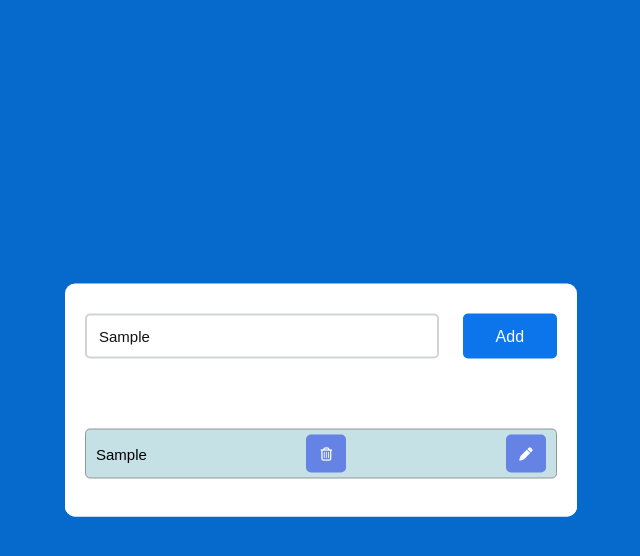
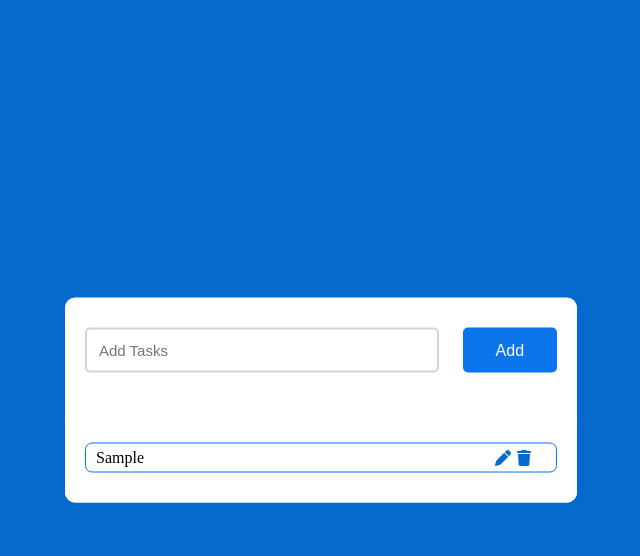
Before and after one commit to Asuzaka/to-do-app, a plain HTML site: page index.html in a window 1280 px wide. Both pictures are taken after typing "Sample" into the empty fields and a click on the button "Add". Shown: the whole page, without its empty margins (319-959 px from the left). Drawn offline with Linux system fonts and the light colour scheme.

Commit message:
Ver.2
All the bugs fixed everything works well.

```diff
--- a/index.html
+++ b/index.html
@@ -12,8 +12,10 @@
         <div id="newtask">
             <input type="text" placeholder="Add Tasks">
             <button id="push">Add</button>
+            <button id="save" class="hide">Save</button>
         </div>
-        <div id="tasks"></div>
+        <ul id="tasks">
+        </ul>
     </div>
     <script type="text/javascript" src="script.js"></script>
 </body>
--- a/script.js
+++ b/script.js
@@ -1,52 +1,43 @@
+"use strict"
+const ul = document.querySelector('#tasks')
+const button = document.querySelector('#push')
+button.addEventListener('click', () => {
+    if (document.querySelector('input').value == '') {
+        alert("Bo'sh bo'lishi mumkin emas")
+    }
+    else {
+        const li = document.createElement('li')
+        const a = document.createElement('a')
+        a.textContent = document.querySelector('input').value
+        ul.prepend(li)
+        document.querySelector('input').value = ''
+        const spanDelete = document.createElement('span')
+        const spanEdit = document.createElement('span')
+        li.prepend(a)
+        li.append(spanEdit, spanDelete)
+        spanEdit.className = 'edit fa-solid fa-pen'
+        spanDelete.className = 'delete fa-solid fa-trash'
+    }
+})
 
-document.querySelector('#push').onclick = function () {
-    if (document.querySelector('#newtask input').value.length == 0) {
-        alert("Ma'lumot bo'sh bo'lishi mumkin emas!")
+
+ul.addEventListener('click', (e) => {
+    if (e.target.nodeName == 'LI') {
+        e.target.classList.toggle('completed')
     }
-
-    else {
-        document.querySelector('#tasks').innerHTML += `
-            <div class="task">
-                <span id="taskname">
-                    ${document.querySelector('#newtask input').value}
-                </span>
-                <button class="delete">
-                    <i class="far fa-trash-alt"></i>
-                </button>
-                <button class="edit">
-                    <i class="fa-solid fa-pen"></i>
-                </button>
-            </div>
-        `;
-        var new_tasks = document.querySelectorAll('.edit');
-        var current_tasks = document.querySelectorAll(".delete");
-        for (var i = 0; i < new_tasks.length; i++) {
-            new_tasks[i].onclick = function () {
-                newData = prompt()
-                let c = current_tasks
-                if (newData === '') {
-                    alert("Ma'lumot bo'sh bo'lishi mumkin emas!")
-                    return;
-                }
-                else {
-                    this.parentNode.innerHTML = `
-                <span id="taskname">
-                    ${newData}
-                </span>
-                <button class="delete">
-                    <i class="far fa-trash-alt"></i>
-                </button>
-                <button class="edit">
-                    <i class="fa-solid fa-pen"></i>
-                </button>`
-                }
-            }
+    else if (e.target.className == 'edit fa-solid fa-pen') {
+        document.querySelector('input').value = e.target.parentElement.textContent
+        const save = document.querySelector('#save')
+        save.classList.toggle('hide')
+        button.classList.toggle('hide')
+        save.onclick = function () {
+            e.target.previousElementSibling.textContent = document.querySelector('input').value
+            document.querySelector('input').value = ''
+            save.classList.toggle('hide')
+            button.classList.toggle('hide')
         }
     }
-    for (var i = 0; i < current_tasks.length; i++) {
-        current_tasks[i].onclick = function () {
-            this.parentNode.remove();
-        }
+    else if (e.target.className == 'delete fa-solid fa-trash') {
+        e.target.parentElement.remove()
     }
-
-}
+})
--- a/style.css
+++ b/style.css
@@ -69,6 +69,17 @@ body {
     background-color: #ffffff;
     padding: 30px 20px;
     margin-top: 10px;
+    list-style: none;
+    display: flex;
+    flex-direction: column;
+    gap: 5px;
+
+    &>li {
+        border: 1px solid #0d75ec;
+        border-radius: 7px;
+        padding: 5px 10px;
+        position: relative;
+    }
 }
 
 .task {
@@ -100,3 +111,24 @@ body {
     width: 40px;
     border-radius: 5px;
 }
+
+.edit,
+.delete {
+    color: #066acd;
+    position: absolute;
+    right: 25px;
+    top: 50%;
+    transform: translate(0, -50%);
+}
+
+.edit {
+    right: 45px;
+}
+
+.completed {
+    text-decoration: line-through black;
+}
+
+.hide {
+    display: none;
+}
```
